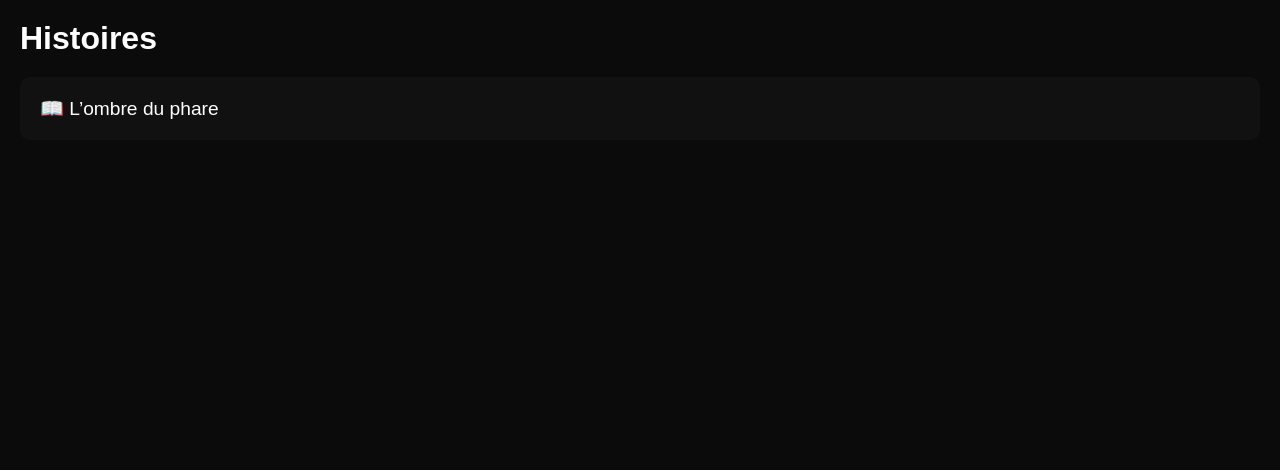
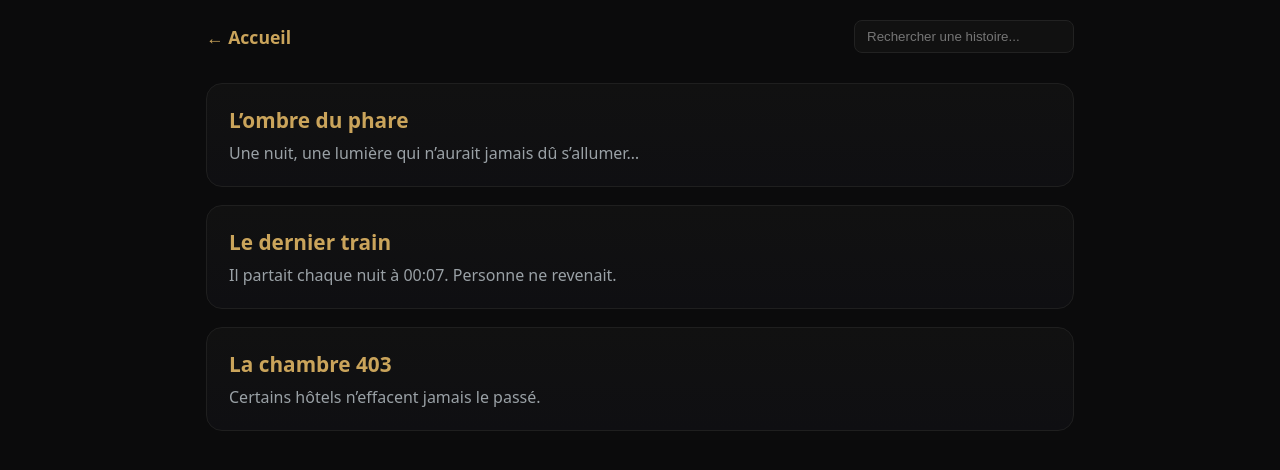
Before and after one commit to scorpion1672/stories-site, a plain HTML site: page stories.html in a window 1280 px wide. Drawn offline with Linux system fonts and the light colour scheme.

Commit message:
Update stories.html

```diff
--- a/stories.html
+++ b/stories.html
@@ -1,41 +1,124 @@
 <!DOCTYPE html>
 <html lang="fr">
 <head>
-<meta charset="UTF-8">
-<meta name="viewport" content="width=device-width, initial-scale=1.0">
-<title>Histoires</title>
+  <meta charset="utf-8">
+  <title>Histoires — Stories Site</title>
+  <meta name="viewport" content="width=device-width, initial-scale=1">
 
   <style>
+    :root{
+      --bg:#0b0b0c;
+      --card:#111214;
+      --accent:#caa45b;
+      --muted:#9aa1a6;
+      --radius:14px;
+      --maxw:900px;
+    }
+
+    *{box-sizing:border-box}
+
     body{
       margin:0;
-  font-family:Arial, sans-serif;
-  background:#0b0b0c;
-  color:white;
+      font-family:system-ui, sans-serif;
+      background:var(--bg);
+      color:#eaeaea;
     }
 
-a{
-  display:block;
-  padding:20px;
-  margin:20px;
-  background:#111;
-  border-radius:10px;
-  text-decoration:none;
-  color:white;
-  font-size:1.2rem;
+    a{text-decoration:none;color:inherit}
+
+    /* HEADER */
+    header{
+      max-width:var(--maxw);
+      margin:20px auto;
+      padding:0 16px;
+      display:flex;
+      justify-content:space-between;
+      align-items:center;
     }
 
-a:hover{
-  background:#caa45b;
-  color:black;
+    header a{
+      color:var(--accent);
+      font-weight:700;
+      font-size:1.1rem;
+    }
+
+    header input{
+      background:#111;
+      border:1px solid #222;
+      padding:8px 12px;
+      border-radius:8px;
+      color:#eaeaea;
+      width:220px;
+    }
+
+    /* LIST */
+    main{
+      max-width:var(--maxw);
+      margin:30px auto 120px;
+      padding:0 16px;
+    }
+
+    .story{
+      background:linear-gradient(180deg,#111,#0f0f12);
+      border:1px solid #1f1f1f;
+      border-radius:16px;
+      padding:22px;
+      margin-bottom:18px;
+      transition:0.25s;
+      cursor:pointer;
+    }
+
+    .story:hover{
+      transform:translateY(-4px);
+      border-color:rgba(202,164,91,0.35);
+    }
+
+    .story h2{
+      margin:0 0 8px;
+      color:var(--accent);
+      font-size:1.3rem;
+    }
+
+    .story p{
+      margin:0;
+      color:var(--muted);
     }
   </style>
 </head>
 
 <body>
 
-<h1 style="margin:20px">Histoires</h1>
+  <!-- HEADER -->
+  <header>
+    <a href="/">← Accueil</a>
+    <input type="search" placeholder="Rechercher une histoire...">
+  </header>
 
-<a href="histoire-1.html">📖 L’ombre du phare</a>
+  <!-- STORIES -->
+  <main>
+
+    <a href="ombre-du-phare.html">
+      <article class="story">
+        <h2>L’ombre du phare</h2>
+        <p>Une nuit, une lumière qui n’aurait jamais dû s’allumer…</p>
+      </article>
+    </a>
+
+    <a href="dernier-train.html">
+      <article class="story">
+        <h2>Le dernier train</h2>
+        <p>Il partait chaque nuit à 00:07. Personne ne revenait.</p>
+      </article>
+    </a>
+
+    <a href="chambre-403.html">
+      <article class="story">
+        <h2>La chambre 403</h2>
+        <p>Certains hôtels n’effacent jamais le passé.</p>
+      </article>
+    </a>
+
+  </main>
 
 </body>
 </html>
```
Lines whose indentation alone changed are shown as unchanged.
